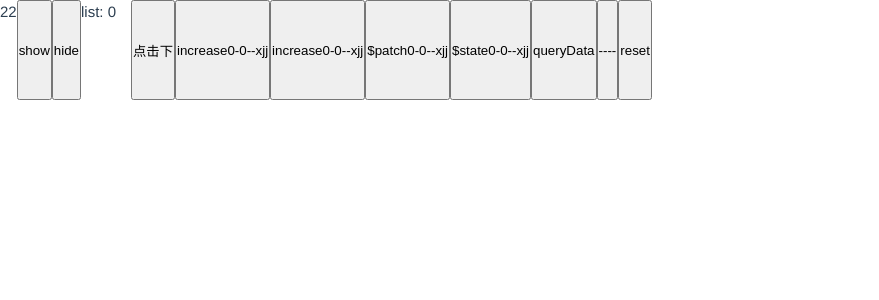
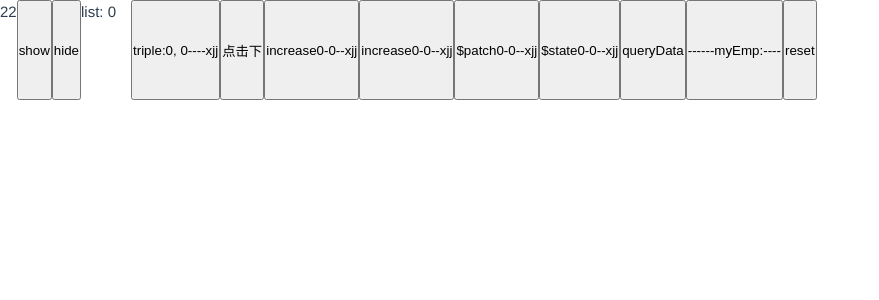
Before and after one commit to zj0606/jq-vue-cct3, a Vue app: page /#/ in a window 1280 px wide. Shown: the top 300 px of the page, without its empty margins (0-879 px from the left). Built offline with nearby package versions, Linux system fonts and the light colour scheme; what v-resize-xjj would draw is missing.

Commit message:
options组件中使用mapstate映射可读的计算属性

```diff
--- a/src/layout/nextTick/optionsCompIndex.vue
+++ b/src/layout/nextTick/optionsCompIndex.vue
@@ -3,7 +3,7 @@
 import { defineComponent } from 'vue'
 import { ref, reactive, toRefs, onMounted, nextTick} from 'vue'
 import { useTestStore } from '@/layout/store/index'
-import { storeToRefs } from 'pinia'
+import { storeToRefs, mapState } from 'pinia'
 export default defineComponent({
   name: 'OptionsCompIndex',
   setup(props, ctx) {
@@ -11,7 +11,7 @@ export default defineComponent({
       const test = useTestStore()
       console.log('test', test)
       const { increase, queryData, setEmp } = test
-      const { state, emp, getHobby, double } = storeToRefs(test)
+      const { state, getHobby, double } = storeToRefs(test)
       const container = ref<HTMLDivElement>()
       type List = {
         name: string,
@@ -19,7 +19,19 @@ export default defineComponent({
       }
       const list = reactive<List[]>([])
 
-      return { increase, queryData, setEmp, state, emp, getHobby, double, test, container, list }
+      return { increase, queryData, setEmp, state, getHobby, double, test, container, list }
+  },
+  computed: {
+    // 数组形式：使用和定义的状态一致
+    ...mapState(useTestStore, ['emp']),
+    ...mapState(useTestStore, {
+      myEmp: 'emp',
+      triple: store => store.state.count * 3,
+      // 它可以访问 `this`，但它没有标注类型...
+      magicValue(store) {
+        return this.triple + this.myEmp + store.state.hobby
+      },
+    })
   },
   created() {
 
@@ -82,13 +94,14 @@ export default defineComponent({
       {{ item.text }}
     </div>
    </div>
+   <button>triple:{{ triple }}, {{ magicValue }}</button>
   <button @click="handleClick">点击下</button>
   <button @click="increase">increase{{ state.count }}-{{ double }}--{{ getHobby }}</button>
   <button @click="state.count++">increase{{ state.count }}-{{ double }}--{{ getHobby }}</button>
   <button @click="handlePatch">$patch{{ state.count }}-{{ double }}--{{ getHobby }}</button>
   <button @click="handleState">$state{{ state.count }}-{{ double }}--{{ getHobby }}</button>
   <button @click="queryData">queryData</button>
-  <button @click="setEmp('jjj')">{{ emp }}</button>
+  <button @click="setEmp('jjj')">{{ emp }}--myEmp:{{ myEmp }}</button>
   <button @click="handleReset">reset</button>
 </template>
 
```
